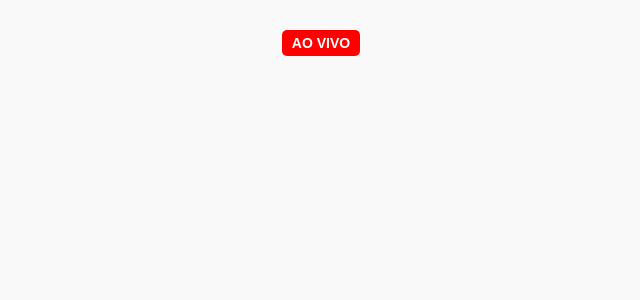
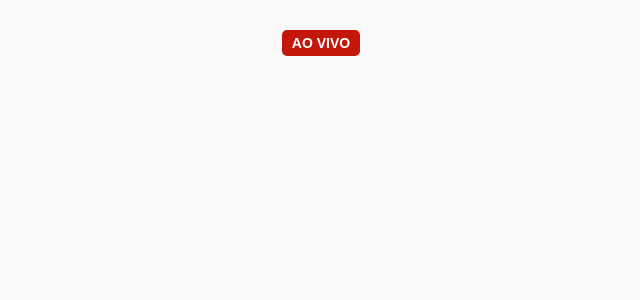
Before and after one commit to vinidtm/sitenovo, a Next.js app: page /AoVivoBadge in a window 1280 px wide. Shown: the top 300 px of the page, without its empty margins (319-959 px from the left). Built offline with nearby package versions, Linux system fonts and the light colour scheme.

Commit message:
vermelho

```diff
--- a/styles/styles.css
+++ b/styles/styles.css
@@ -1416,7 +1416,7 @@ a.button-BcKPHv6494987-element {
 }
 
 .aovivo-badge {
-  background-color: red;
+  background-color: #C4170C;
   color: white;
   padding: 5px 10px;
   font-weight: bold;
```
